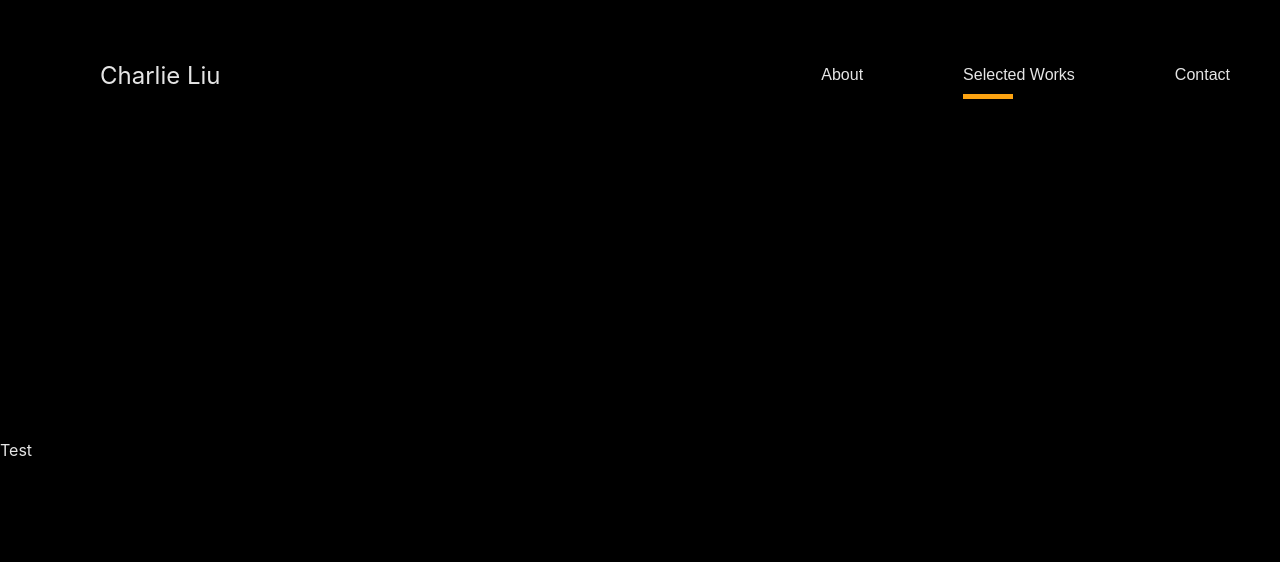
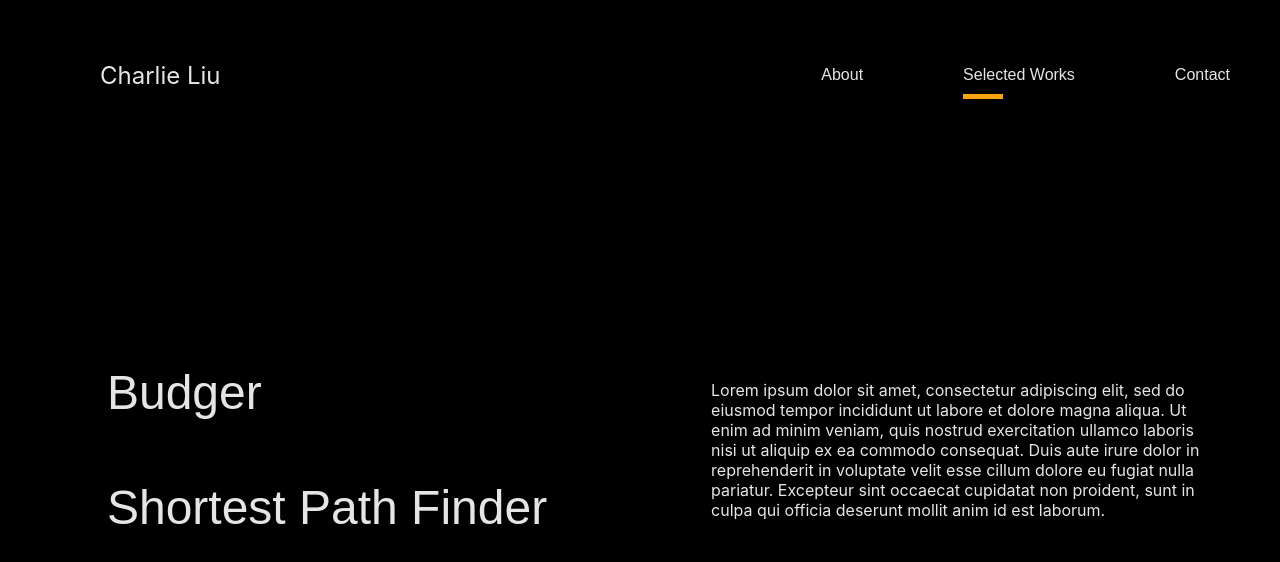
Before and after one commit to itscharlieliu/home-page, a React (Create React App) app: page /#/ in a window 1280 px wide. Both pictures are taken after a click on the label "Selected Works". Shown: the top 562 px of the page. Built offline with nearby package versions, Linux system fonts and the light colour scheme.

Commit message:
Update selected works screen

```diff
--- a/src/components/Header.tsx
+++ b/src/components/Header.tsx
@@ -4,6 +4,9 @@ import styled from "styled-components";
 
 import { Theme } from "../defs/defaultTheme";
 import { ABOUT, CONTACT, SELECTED_WORKS } from "../defs/routerPaths";
+
+const BUTTON_UNDERLINE_WIDTH = 50;
+const BUTTON_SELECTED_UNDERLINE_WIDTH = 40;
 
 const HeaderContainer = styled.div`
     width: 100%;
@@ -51,7 +54,7 @@ interface HeaderButtonUnderlineProps {
 const HeaderButtonUnderline = styled.div<HeaderButtonUnderlineProps>`
     position: absolute;
     height: 5px;
-    width: ${(props: HeaderButtonUnderlineProps): number => (props.active ? 50 : 0)}px;
+    width: ${(props: HeaderButtonUnderlineProps): number => (props.active ? BUTTON_SELECTED_UNDERLINE_WIDTH : 0)}px;
     background: ${(props: { theme: Theme }) => props.theme.primary};
     transition: width 0.1s;
 `;
@@ -61,7 +64,7 @@ const HeaderButtonLabel = styled.label`
     cursor: pointer;
 
     &:hover ${HeaderButtonUnderline} {
-        width: 50px;
+        width: ${BUTTON_UNDERLINE_WIDTH}px;
     }
 `;
 
--- a/src/components/screens/SelectedWorksScreen.tsx
+++ b/src/components/screens/SelectedWorksScreen.tsx
@@ -1,16 +1,119 @@
-import React from "react";
+import React, { useState } from "react";
 import styled from "styled-components";
+
+import { Theme } from "../../defs/defaultTheme";
+
+const BUTTON_UNDERLINE_WIDTH = 100;
+const BUTTON_SELECTED_UNDERLINE_WIDTH = 90;
 
 const ScreenContainer = styled.div`
     display: flex;
+    justify-content: space-around;
     flex-direction: row;
     align-items: center;
     width: 100%;
     height: 100%;
 `;
 
+const ButtonsContainer = styled.div`
+    display: flex;
+    flex-direction: column;
+`;
+
+const DescriptionContainer = styled.div`
+    display: flex;
+    flex-direction: column;
+    width: 40%;
+`;
+
+interface SelectedWorkButtonUnderlineProps {
+    active?: boolean;
+}
+
+const SelectedWorkButtonUnderline = styled.div<SelectedWorkButtonUnderlineProps>`
+    position: absolute;
+    bottom: 10px;
+    height: 5px;
+    width: ${(props: SelectedWorkButtonUnderlineProps): number =>
+        props.active ? BUTTON_SELECTED_UNDERLINE_WIDTH : 0}px;
+    background: ${(props: { theme: Theme }) => props.theme.primary};
+    transition: width 0.1s;
+`;
+
+const HeaderButtonLabel = styled.label`
+    position: relative;
+    padding: 20px 50px;
+    cursor: pointer;
+
+    &:hover ${SelectedWorkButtonUnderline} {
+        width: ${BUTTON_UNDERLINE_WIDTH}px;
+    }
+`;
+
+const SelectedWorkButtonElement = styled.button`
+    background: none;
+    color: ${(props: { theme: Theme }) => props.theme.text};
+
+    outline: none;
+    border: none;
+    display: flex;
+    align-items: center;
+    cursor: pointer;
+    width: max-content;
+    font-size: 3em;
+
+    padding: 0;
+    margin: 10px 0;
+`;
+
+interface SelectedWorkButtonProps extends React.ButtonHTMLAttributes<HTMLButtonElement> {
+    active?: boolean;
+}
+
+const SelectedWorkButton = (props: SelectedWorkButtonProps): JSX.Element => {
+    const { active, ...otherProps } = props;
+
+    return (
+        <HeaderButtonLabel>
+            <SelectedWorkButtonElement {...otherProps} />
+            <SelectedWorkButtonUnderline active={active} />
+        </HeaderButtonLabel>
+    );
+};
+
+enum SelectedWork {
+    none,
+    budger,
+    shortestPathFinder,
+}
+
 const SelectedWorksScreen = (): JSX.Element => {
-    return <ScreenContainer>Test</ScreenContainer>;
+    const [selectedWork, setSelectedWork] = useState<SelectedWork>(SelectedWork.none);
+    return (
+        <ScreenContainer>
+            <ButtonsContainer>
+                <SelectedWorkButton
+                    active={selectedWork === SelectedWork.budger}
+                    onClick={() => setSelectedWork(SelectedWork.budger)}
+                >
+                    Budger
+                </SelectedWorkButton>
+                <SelectedWorkButton
+                    active={selectedWork === SelectedWork.shortestPathFinder}
+                    onClick={() => setSelectedWork(SelectedWork.shortestPathFinder)}
+                >
+                    Shortest Path Finder
+                </SelectedWorkButton>
+            </ButtonsContainer>
+            <DescriptionContainer>
+                Lorem ipsum dolor sit amet, consectetur adipiscing elit, sed do eiusmod tempor incididunt ut labore et
+                dolore magna aliqua. Ut enim ad minim veniam, quis nostrud exercitation ullamco laboris nisi ut aliquip
+                ex ea commodo consequat. Duis aute irure dolor in reprehenderit in voluptate velit esse cillum dolore eu
+                fugiat nulla pariatur. Excepteur sint occaecat cupidatat non proident, sunt in culpa qui officia
+                deserunt mollit anim id est laborum.
+            </DescriptionContainer>
+        </ScreenContainer>
+    );
 };
 
 export default SelectedWorksScreen;
```
